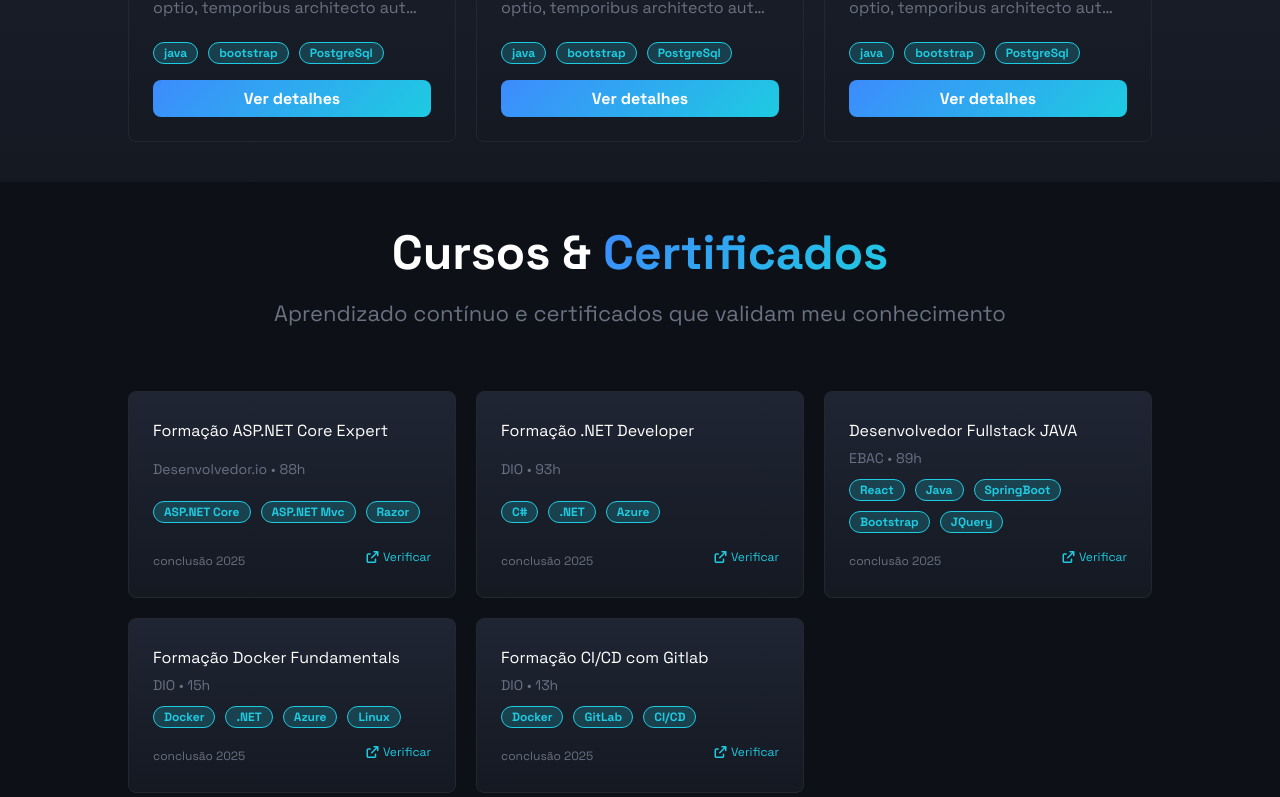
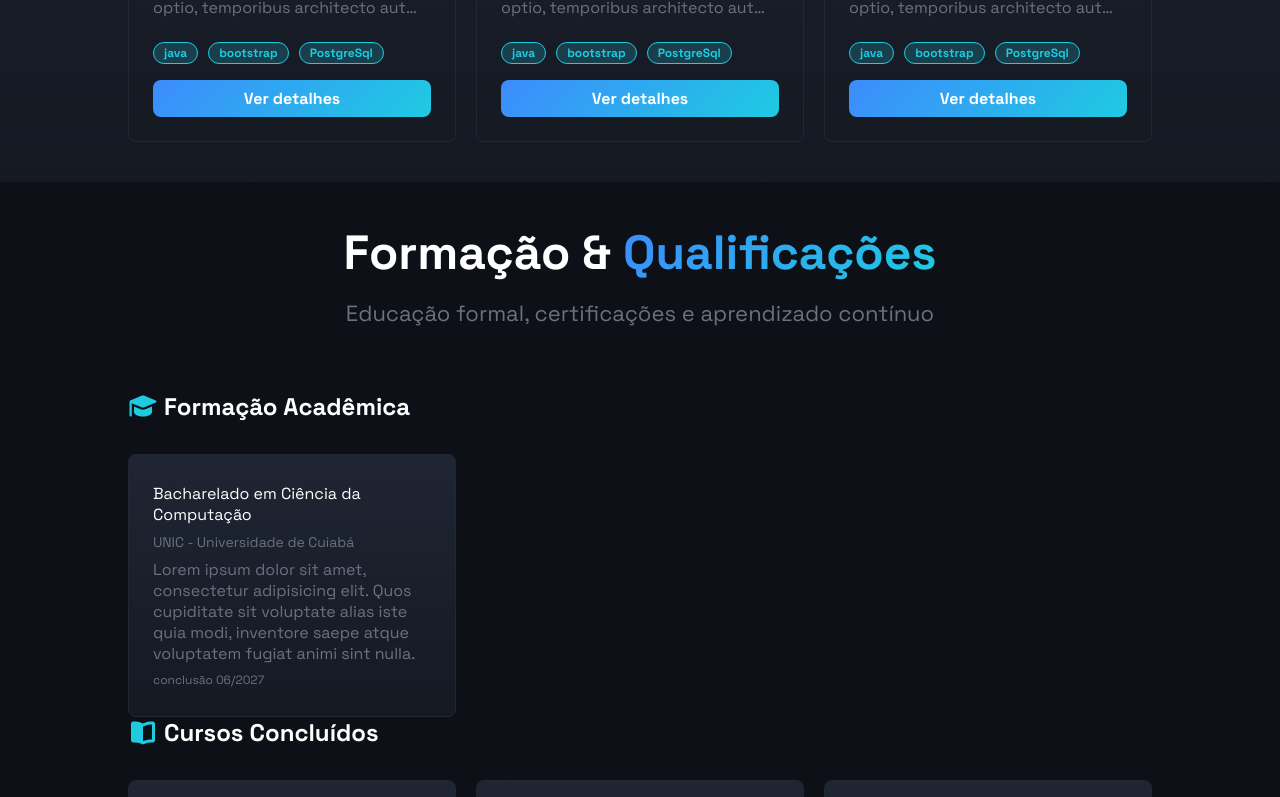
Before and after one commit to JovanneSousa/portifolio, a React (Vite) app: page / in a window 1280 px wide. Shown: the part 2000-2797 px from the top of the page. Built offline with nearby package versions, Linux system fonts and the light colour scheme.

Commit message:
feat: iniciando seção de formação acadêmica

```diff
--- a/src/components/Courses/index.tsx
+++ b/src/components/Courses/index.tsx
@@ -1,19 +1,44 @@
 import { CourseContainer } from './styles'
 import { FontAwesomeIcon } from '@fortawesome/react-fontawesome'
-import { faArrowUpRightFromSquare } from '@fortawesome/free-solid-svg-icons'
+import {
+  faArrowUpRightFromSquare,
+  faBookOpen,
+  faGraduationCap
+} from '@fortawesome/free-solid-svg-icons'
+import { colors } from '../../styles'
 
 const Courses = () => {
   return (
-    <CourseContainer id='cursos'>
+    <CourseContainer id="cursos">
       <div className="container">
         <div className="title">
           <h2>
-            Cursos & <span>Certificados</span>
+            Formação & <span>Qualificações</span>
           </h2>
-          <p>
-            Aprendizado contínuo e certificados que validam meu conhecimento
+          <p>Educação formal, certificações e aprendizado contínuo</p>
+        </div>
+        <div className="ens">
+          <p className="title-formation">
+            <FontAwesomeIcon color={colors.techcyan} icon={faGraduationCap} />{' '}
+            Formação Acadêmica
           </p>
+          <div className="container-card">
+            <div className="card shadow">
+              <p className="title-course">Bacharelado em Ciência da Computação</p>
+              <p className="info-course">UNIC - Universidade de Cuiabá</p>
+              <p>Lorem ipsum dolor sit amet, consectetur adipisicing elit. Quos cupiditate sit voluptate alias iste quia modi, inventore saepe atque voluptatem fugiat animi sint nulla.</p>
+              <div className="flex">
+                <p className="conclude">conclusão 06/2027</p>
               </div>
+            </div>
+          </div>
+        </div>
+
+        <div className="curso">
+          <p className="title-formation">
+            <FontAwesomeIcon color={colors.techcyan} icon={faBookOpen} /> Cursos
+            Concluídos
+          </p>
           <div className="container-card">
             <div className="card shadow">
               <p className="title-course">Formação ASP.NET Core Expert</p>
@@ -95,6 +120,7 @@ const Courses = () => {
             </div>
           </div>
         </div>
+      </div>
     </CourseContainer>
   )
 }
--- a/src/components/Courses/styles.ts
+++ b/src/components/Courses/styles.ts
@@ -4,6 +4,13 @@ import { hexToRgb } from '../../utils'
 
 export const CourseContainer = styled.section`
   padding: 40px 0;
+
+  .title-formation {
+    color: ${colors.white};
+    margin-bottom: 32px;
+    font-size: 24px;
+    font-weight: bold;
+  }
 
   .container-card {
     display: grid;
@@ -14,12 +21,18 @@ export const CourseContainer = styled.section`
       grid-template-columns: 1fr;
     }
 
+    .ens {
+      .card {
+        grid-template-columns: 1fr 1fr;
+      }
+    }
+
     .card {
       padding: 24px;
       border-radius: 8px;
       border: 1px solid ${colors.border};
       background: ${colors.gradientTwo};
-      transition: all .3s ease;
+      transition: all 0.3s ease;
       display: flex;
       flex-direction: column;
       justify-content: space-between;
--- a/src/components/Experience/index.tsx
+++ b/src/components/Experience/index.tsx
@@ -2,7 +2,7 @@ import { ContainerExperience } from './styles'
 
 const Experience = () => {
   return (
-    <ContainerExperience>
+    <ContainerExperience id='experiencias'>
       <div className="container">
         <div className="title">
           <h2>
--- a/src/components/Header/index.tsx
+++ b/src/components/Header/index.tsx
@@ -46,6 +46,11 @@ const Header = () => {
                 Cursos
               </a>
             </li>
+            <li>
+              <a onClick={() => setIsOpen(!isOpen)} href="#experiencias">
+                Experiências
+              </a>
+            </li>
             <li className="is-active">
               <a
                 onClick={() => setIsOpen(!isOpen)}
```
Lines whose indentation alone changed are shown as unchanged.
